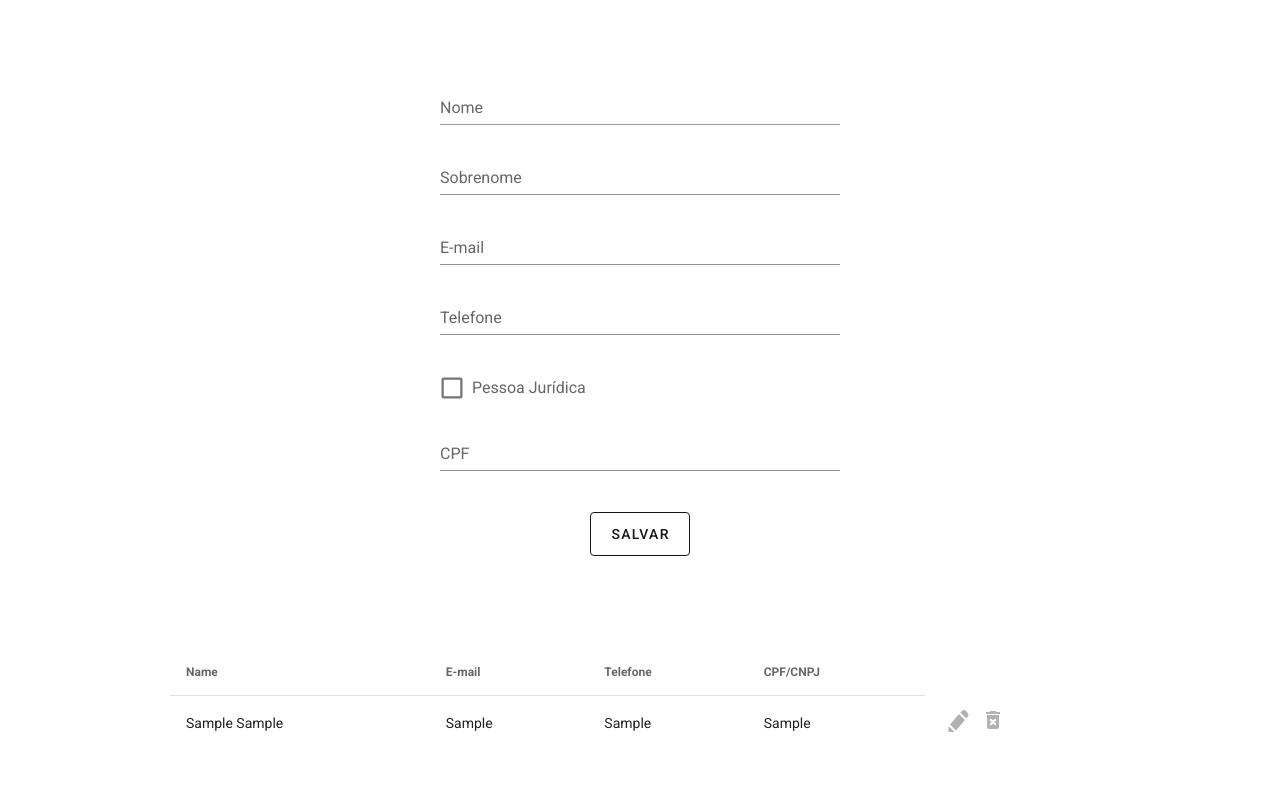
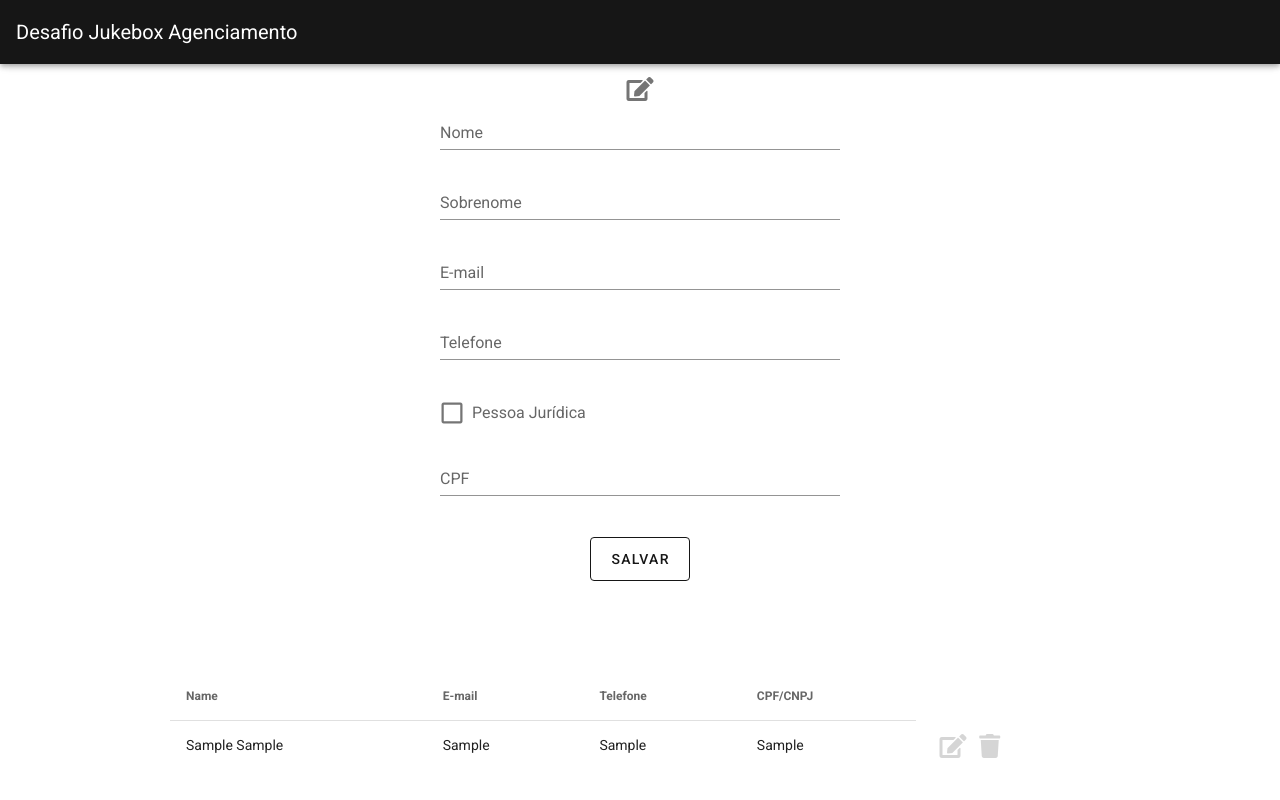
Before and after one commit to kewineic/jukebox-challenge, a Vue app: page / in a window 1280 px wide. Both pictures are taken after typing "Sample", "Sample", "Sample", "Sample", "Sample" into the empty fields and a click on the button "SALVAR". Shown: the top 800 px of the page. Built offline with nearby package versions, Linux system fonts and the light colour scheme; a small style sheet from the web is missing.

Commit message:
debug icons table

```diff
--- a/src/App.vue
+++ b/src/App.vue
@@ -5,6 +5,8 @@
     <v-main>
       <v-container>
         <form @submit.prevent="saveData()" class="form-container">
+
+          <v-icon>fas fa-edit</v-icon>
           <v-text-field
             v-model="personalData.name"
             label="Nome"
--- a/src/components/shared/table/Table.vue
+++ b/src/components/shared/table/Table.vue
@@ -19,10 +19,15 @@
             <v-container class="td-handle-content">
               <button
                 @click="triggerEditAction(index)"
-              ><img src='../../../assets/icons/edit-icon.svg'></button>
+              >
+                <v-icon>fas fa-edit</v-icon>
+              </button>
+
               <button
                 @click="triggerDeleteAction(index)"
-              ><img src='../../../assets/icons/delete-icon.svg'></button>
+              >
+                <v-icon>fas fa-trash</v-icon>
+              </button>
               </v-container>
           </tr>
         </tbody>
@@ -79,9 +84,9 @@ export default {
     box-shadow: 0 2px 0 rgba(0,0,0,.5);
   }
 
-  .td-handle-content img{
+  .v-icon {
     width: 1.5rem;
-    margin-left: 10px;
+    margin-left: .8rem;
   }
 
 </style>
```
